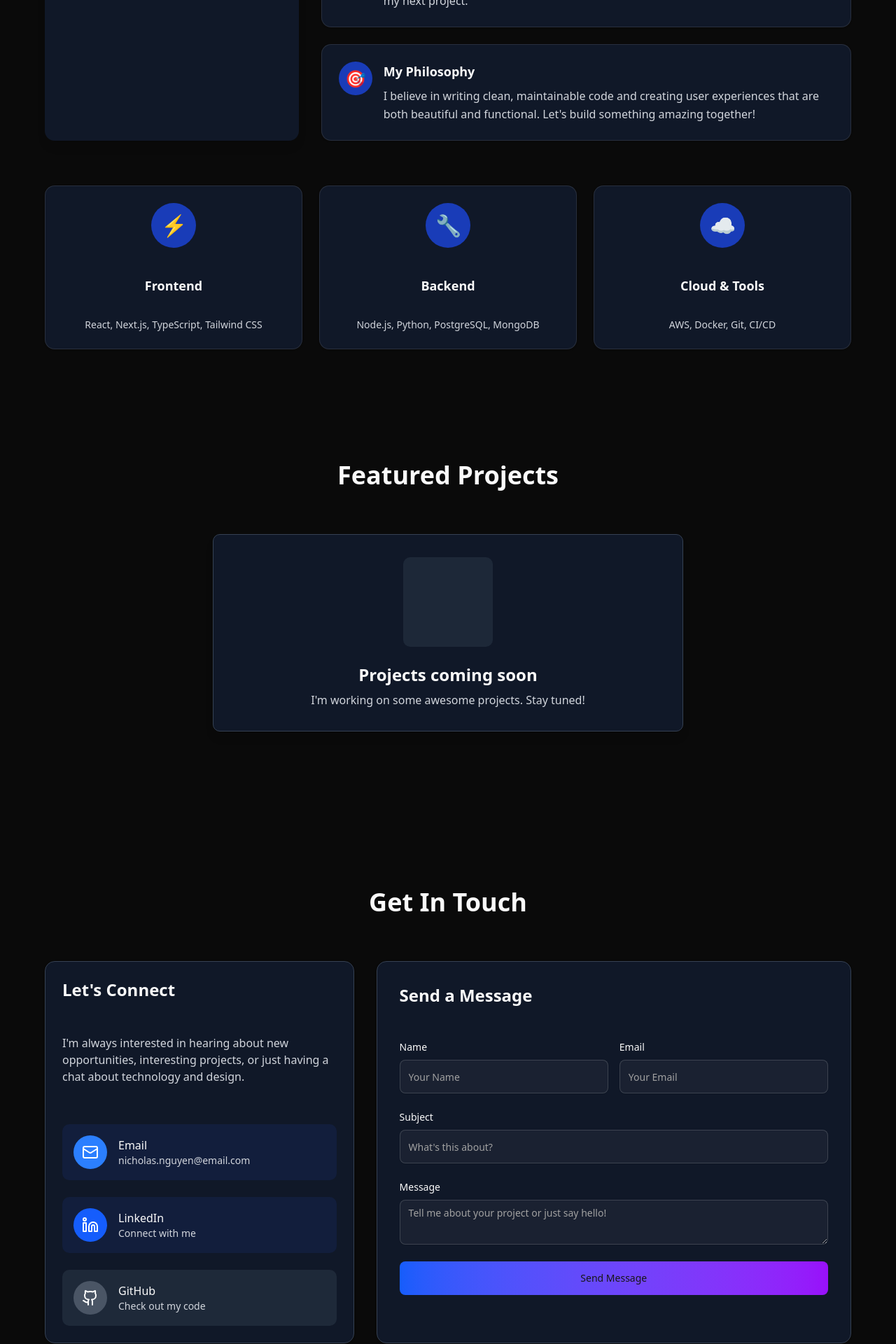
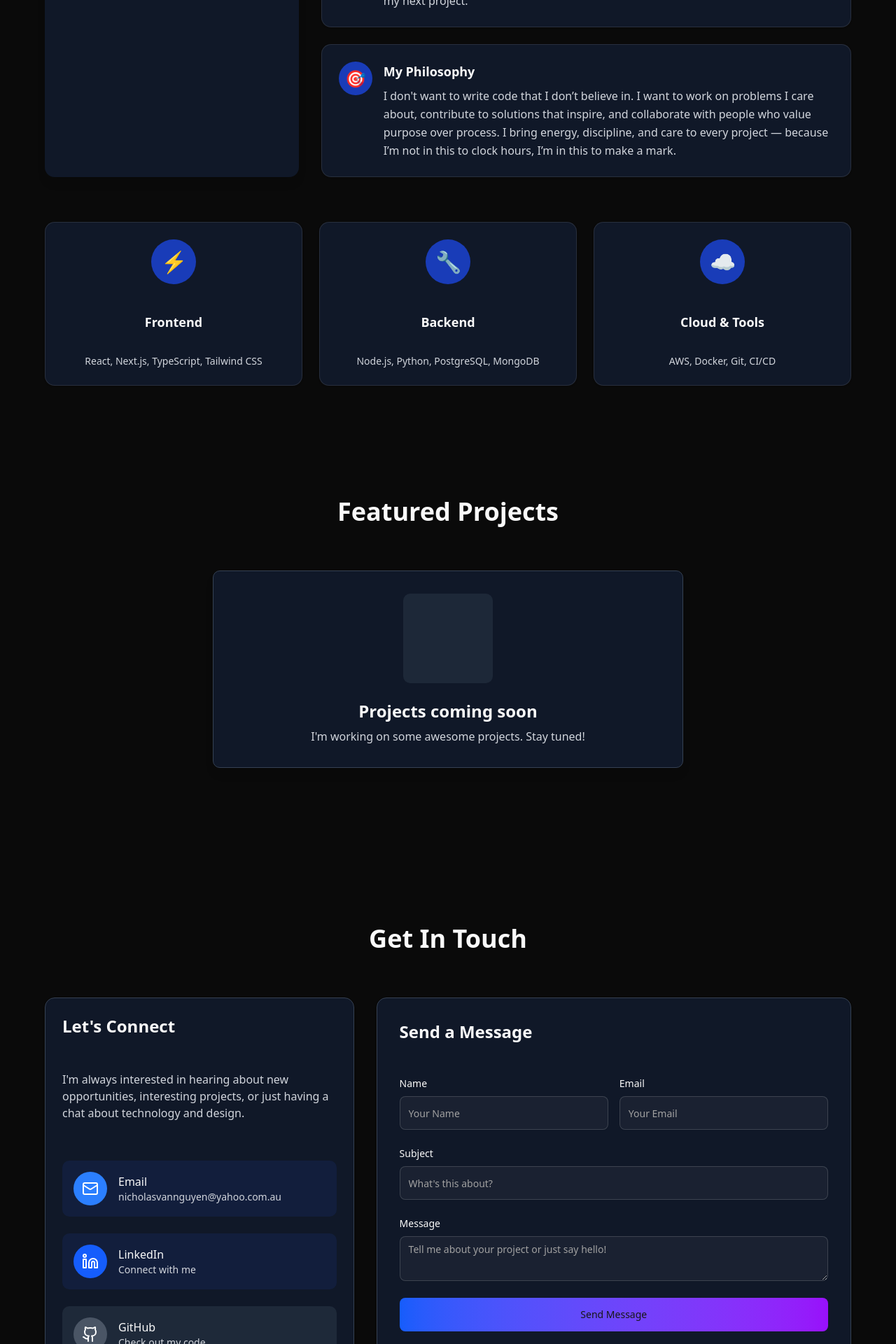
Before and after one commit to ninguck/portfolio, a Next.js app in the folder portfolio/: page / in a window 1280 px wide. Shown: the part 1297-3217 px from the top of the page at 70% size. Built offline with nearby package versions, Linux system fonts and the light colour scheme.

Commit message:
about section and contact information updated

```diff
--- a/portfolio/components/sections/About.tsx
+++ b/portfolio/components/sections/About.tsx
@@ -55,7 +55,7 @@ export default function About() {
                             emoji: "🎯",
                             title: "My Philosophy",
                             text:
-                            "I believe in writing clean, maintainable code and creating user experiences that are both beautiful and functional. Let's build something amazing together!",
+                            "I don't want to write code that I don’t believe in. I want to work on problems I care about, contribute to solutions that inspire, and collaborate with people who value purpose over process. I bring energy, discipline, and care to every project — because I’m not in this to clock hours, I’m in this to make a mark.",
                         },
                     ].map((item, index) => (
                     <Card
--- a/portfolio/components/sections/Contact.tsx
+++ b/portfolio/components/sections/Contact.tsx
@@ -27,11 +27,11 @@ export default function Contact() {
                                     </div>
                                     <div>
                                         <p className="font-medium">Email</p>
-                                        <p className="text-sm text-gray-600 dark:text-gray-300">nicholas.nguyen@email.com</p>
+                                        <p className="text-sm text-gray-600 dark:text-gray-300">nicholasvannguyen@yahoo.com.au</p>
                                     </div>
                                 </div>
                                 <Link
-                                    href="https://linkedin.com"
+                                    href="https://www.linkedin.com/in/nicholas-nguyen-456928322/"
                                     className="flex items-center gap-4 p-4 rounded-lg bg-blue-50 dark:bg-blue-900/20 hover:bg-blue-100 dark:hover:bg-blue-900/30 transition-colors group"
                                 >
                                     <div className="w-12 h-12 rounded-full bg-blue-600 flex items-center justify-center group-hover:scale-110 transition-transform">
@@ -43,7 +43,7 @@ export default function Contact() {
                                     </div>
                                 </Link>
                                 <Link
-                                    href="https://github.com"
+                                    href="https://github.com/ninguck"
                                     className="flex items-center gap-4 p-4 rounded-lg bg-gray-50 dark:bg-gray-800 hover:bg-gray-100 dark:hover:bg-gray-700 transition-colors group"
                                 >
                                     <div className="w-12 h-12 rounded-full bg-gray-800 dark:bg-gray-600 flex items-center justify-center group-hover:scale-110 transition-transform">
```
